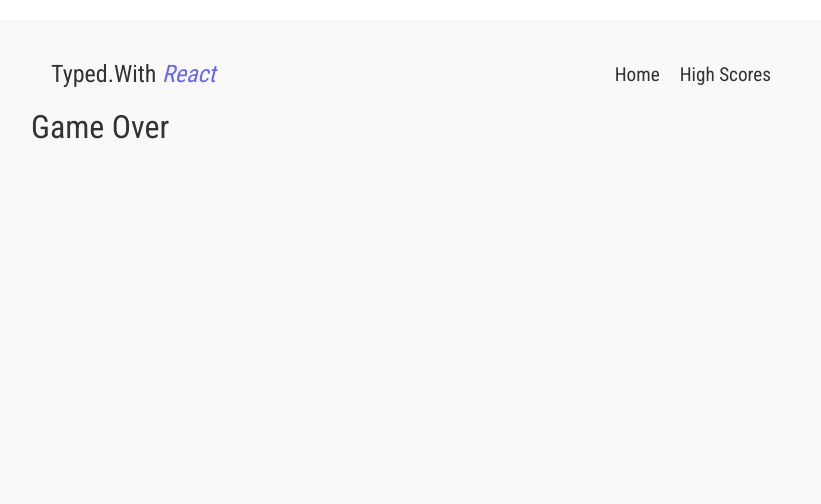
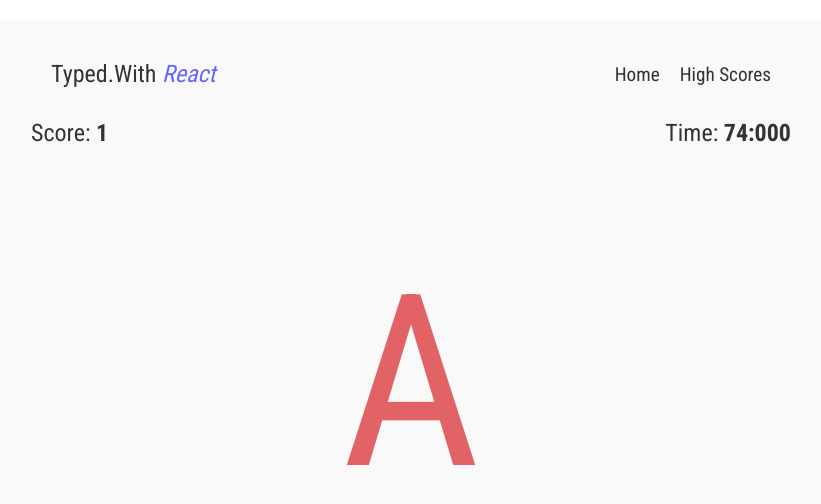
Before and after one commit to ajax27/ajax27-serverless, a React (Create React App) app: page /game in a window 1280 px wide. Before the commit this address led to /gameOver. Shown: the top 504 px of the page, without its empty margins (229-1050 px from the left). Built offline with nearby package versions, Linux system fonts and the light colour scheme.

Commit message:
Added keyup event listener

```diff
--- a/src/pages/Game.js
+++ b/src/pages/Game.js
@@ -9,7 +9,7 @@ import { Strong } from "../styled/Random";
 
 export default function Game({ history }) {
   const [score, setScore] = useState(1);
-  const MAX_SECONDS = 5;
+  const MAX_SECONDS = 80;
   const [ms, setMs] = useState(0);
   const [seconds, setSeconds] = useState(MAX_SECONDS);
 
@@ -47,6 +47,17 @@ export default function Game({ history }) {
     return (zeros + str).slice(-length);
   };
 
+  const keyUpHandler = (e) => {
+    console.log(e.key);
+  };
+
+  useEffect(() => {
+    document.addEventListener("keyup", keyUpHandler);
+    return () => {
+      document.removeEventListener("keyup", keyUpHandler);
+    };
+  }, []);
+
   return (
     <StyledGame>
       <StyledScore>
```
